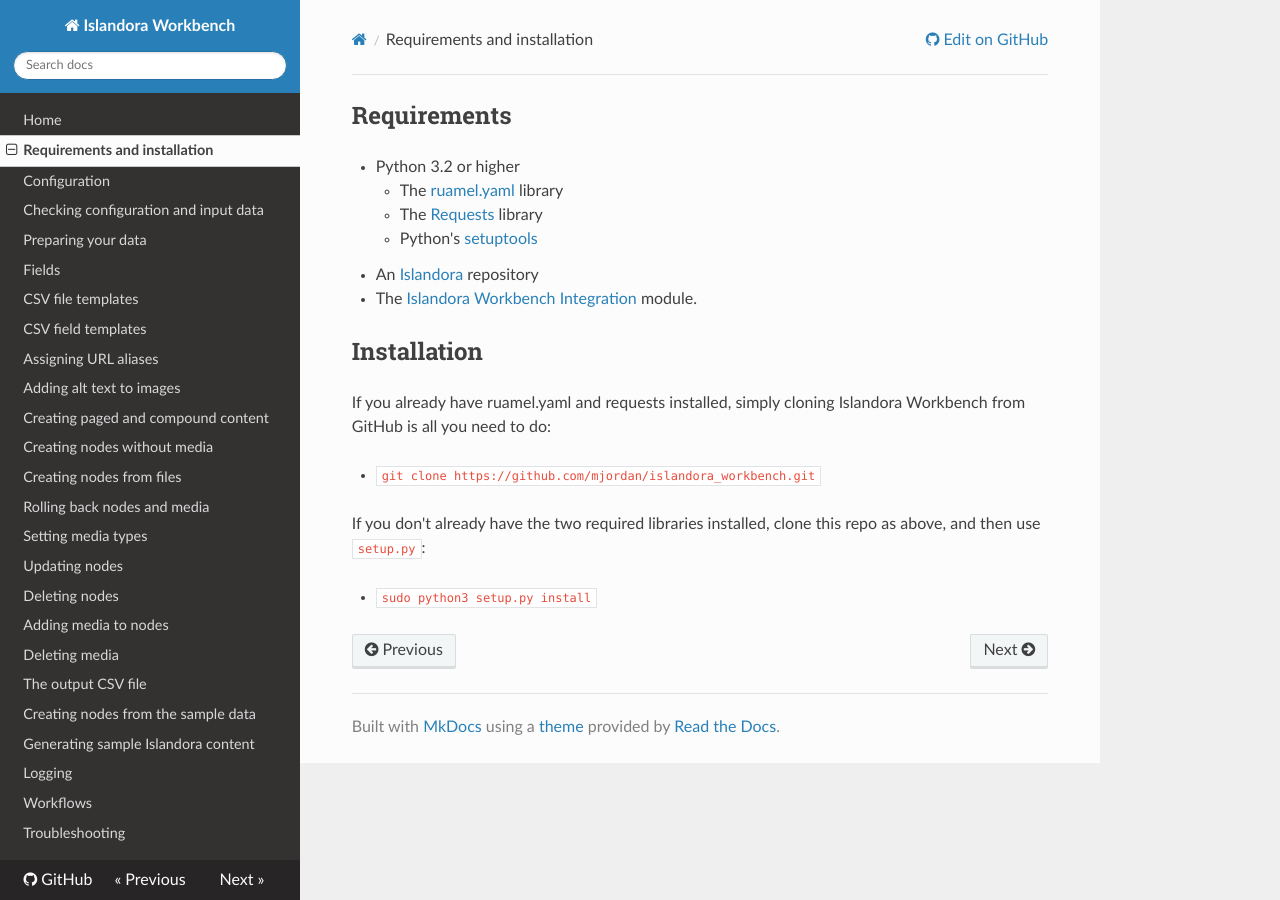
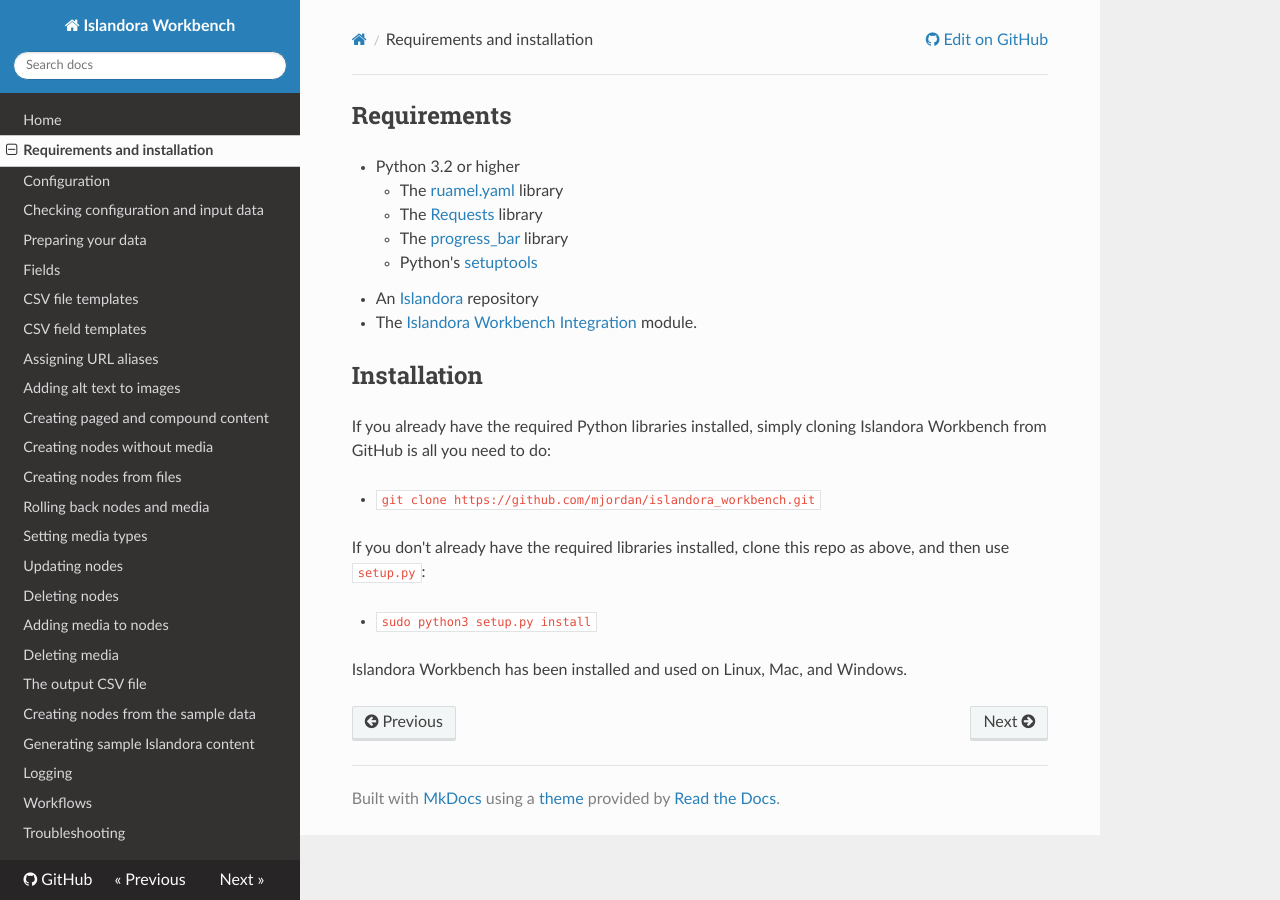
Before and after one commit to mjordan/islandora_workbench_docs, an MkDocs documentation site: the page built from docs/installation.md, in a window 1280 px wide. Built offline with MkDocs 1.6.1, drawn with Linux system fonts in a browser that asks for light colours; nearby versions of some CDN libraries; old or Windows-style settings are respelled for this version of MkDocs.

Commit message:
Cleanup.

```diff
--- a/docs/installation.md
+++ b/docs/installation.md
@@ -3,16 +3,19 @@
 * Python 3.2 or higher
     * The [ruamel.yaml](https://yaml.readthedocs.io/en/latest/index.html) library
     * The [Requests](https://2.python-requests.org/en/master/) library
+    * The [progress_bar](https://pypi.org/project/progress_bar/) library
     * Python's [setuptools](https://pypi.org/project/setuptools/)
 * An [Islandora](https://islandora.ca/) repository
 * The [Islandora Workbench Integration](https://github.com/mjordan/islandora_workbench_integration) module.
 
 ## Installation
 
-If you already have ruamel.yaml and requests installed, simply cloning Islandora Workbench from GitHub is all you need to do:
+If you already have the required Python libraries installed, simply cloning Islandora Workbench from GitHub is all you need to do:
 
 * `git clone https://github.com/mjordan/islandora_workbench.git`
 
-If you don't already have the two required libraries installed, clone this repo as above, and then use `setup.py`:
+If you don't already have the required libraries installed, clone this repo as above, and then use `setup.py`:
 
 * `sudo python3 setup.py install`
+
+Islandora Workbench has been installed and used on Linux, Mac, and Windows.
```
Also changed, not shown: docs/configuration.md (+1 -0 lines), docs/fields.md (+3 -1 lines), docs/generating_sample_content.md (+1 -1 lines), site/configuration/index.html, site/csv_file_templates/index.html, site/generating_sample_content/index.html, site/index.html, site/installation/index.html, site/mkdocs/search_index.json, site/sitemap.xml.
